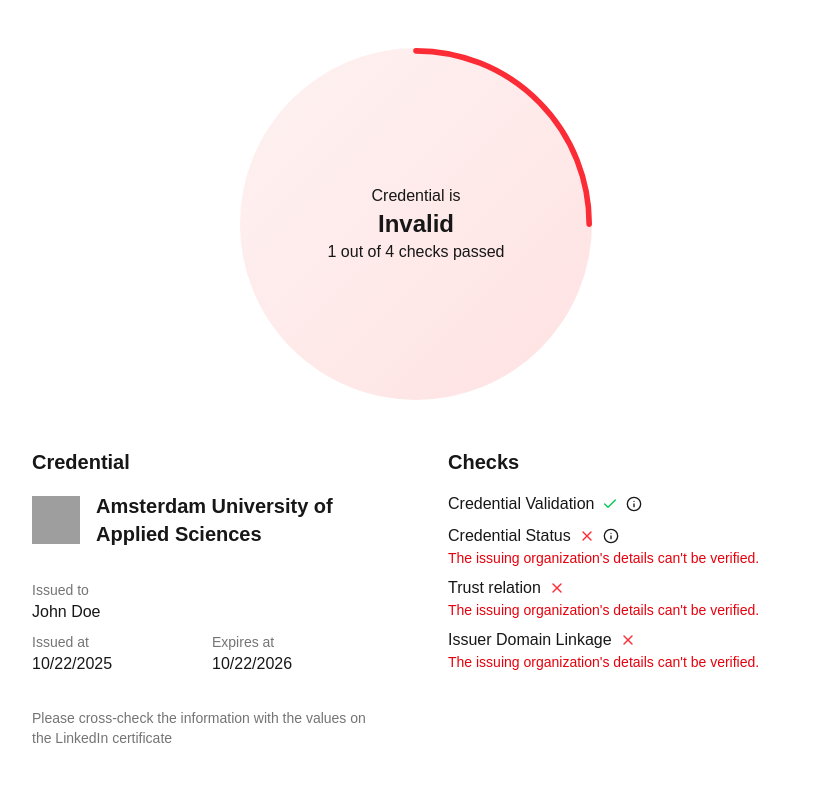
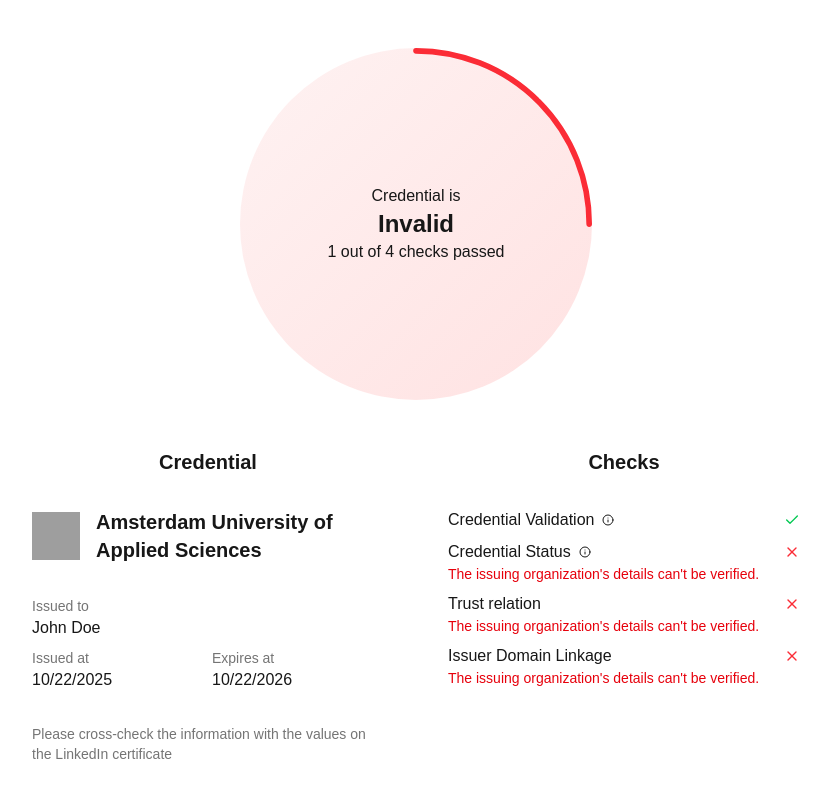
Before and after one commit to Yummygum/iot-identity-app, a Next.js app: page /verify in a window 1280 px wide. Shown: the top 798 px of the page, without its empty margins (224-1053 px from the left). Built offline with nearby package versions, Linux system fonts and the light colour scheme; grey boxes are pictures that could not be loaded.

Commit message:
feat(VerificationPage): Improve error handling for Zod validation errors

```diff
--- a/src/components/molecules/VerificationCheck/VerificationCheck.tsx
+++ b/src/components/molecules/VerificationCheck/VerificationCheck.tsx
@@ -25,19 +25,22 @@
 
   return (
     <div>
-      <div className="flex items-center gap-2">
-        <p className="font-medium">{check.name}</p>
+      <div className="flex items-center justify-between gap-2">
+        <div className="flex gap-2">
+          <p className="font-medium">{check.name}</p>
+          {check.description && (
+            <button aria-label="More info" onClick={openPopup}>
+              <Info className="mr-0 ml-auto" height={12} width={12} />
+            </button>
+          )}
+        </div>
         {check.status === 'passed' ? (
           <Check className="text-green-500" height={16} width={16} />
         ) : (
           <X className="text-red-500" height={16} width={16} />
         )}
-        {check.description && (
-          <button aria-label="More info" onClick={openPopup}>
-            <Info className="mr-0 ml-auto" height={16} width={16} />
-          </button>
-        )}
       </div>
+
       {check.status === 'failed' && (
         <p className="text-sm text-red-600">
           {check.error ?? 'Unknown status.'}
--- a/src/components/organisms/CredentialOverview/SectionCredentialOverview.tsx
+++ b/src/components/organisms/CredentialOverview/SectionCredentialOverview.tsx
@@ -16,7 +16,7 @@
 
   return (
     <section className="flex flex-col gap-4">
-      <h2 className="text-xl font-semibold">Credential</h2>
+      <h2 className="mb-4 text-xl font-semibold md:text-center">Credential</h2>
 
       {data ? (
         <>
@@ -52,7 +52,7 @@
           </p>
         </>
       ) : (
-        <p className="text-foreground/50">No credential to show</p>
+        <p className="text-foreground/60 text-center">No credential to show</p>
       )}
     </section>
   )
--- a/src/components/organisms/Popup/Popup.tsx
+++ b/src/components/organisms/Popup/Popup.tsx
@@ -16,7 +16,7 @@
         <div
           aria-labelledby={headingId}
           aria-modal="true"
-          className="bg-opacity-50 fixed inset-0 z-50 flex items-center justify-center bg-black/30"
+          className="bg-opacity-50 fixed inset-0 z-50 flex items-center justify-center bg-black/30 p-4"
           onClick={onClose}
           role="dialog"
         >
--- a/src/components/organisms/SectionVerificationChecks/SectionVerificationChecks.tsx
+++ b/src/components/organisms/SectionVerificationChecks/SectionVerificationChecks.tsx
@@ -1,16 +1,24 @@
 import VerificationCheck from '@/components/molecules/VerificationCheck/VerificationCheck'
 
 interface ISectionVerificationChecksProps {
-  checks: {
+  checks:
+    | {
         name: string
         status: 'passed' | 'failed'
         error?: string
       }[]
+    | null
+  isLoading: boolean
 }
 
 const SectionVerificationChecks = ({
-  checks
+  checks,
+  isLoading
 }: ISectionVerificationChecksProps) => {
+  if (isLoading) {
+    return null
+  }
+
   // Maps error codes to user-friendly messages
   const errorMessagesMap: Map<string, string> = new Map([
     ['INVALID_SIGNATURE', 'The signature of the credential is invalid.'],
@@ -38,20 +46,26 @@
 
   return (
     <div className="flex flex-col gap-4">
-      <h2 className="text-xl font-semibold">Checks</h2>
+      <h2 className="mb-4 text-xl font-semibold md:text-center">Checks</h2>
 
+      {checks?.length ? (
         <div className="flex flex-col gap-2">
           {checks.map((check, index) => (
             <VerificationCheck
               check={{
                 ...check,
                 description: checkDescriptionsMap.get(check.name),
-              error: check.error ? errorMessagesMap.get(check.error) : undefined
+                error: check.error
+                  ? errorMessagesMap.get(check.error)
+                  : undefined
               }}
               key={index}
             />
           ))}
         </div>
+      ) : (
+        <p className="text-foreground/60 text-center">No checks to show</p>
+      )}
     </div>
   )
 }
--- a/src/components/organisms/SectionVerificationResult/SectionVerificationResult.tsx
+++ b/src/components/organisms/SectionVerificationResult/SectionVerificationResult.tsx
@@ -6,6 +6,7 @@
 interface ISectionVerificationResultProps {
   isLoading: boolean
   data: TVerificationResult | null
+  error: string | null
 }
 
 const resultCircle = cva(
@@ -43,12 +44,25 @@
 
 const SectionVerificationResult = ({
   data,
-  isLoading
+  isLoading,
+  error
 }: ISectionVerificationResultProps) => {
   if (isLoading) {
     return (
       <section className="mx-auto w-full max-w-sm p-4">
         <div className={resultCircle({ status: 'loading' })}>Loading...</div>
+      </section>
+    )
+  }
+
+  if (error) {
+    return (
+      <section className="mx-auto w-full max-w-sm p-4">
+        <div className={resultCircle({ status: 'invalid' })}>
+          <p>Credential is</p>
+          <p className="text-2xl font-semibold">Invalid</p>
+          <p>{error}</p>
+        </div>
       </section>
     )
   }
--- a/src/components/organisms/VerificationDashboard/VerificationDashboard.tsx
+++ b/src/components/organisms/VerificationDashboard/VerificationDashboard.tsx
@@ -1,6 +1,7 @@
 'use client'
 
 import { useEffect, useState } from 'react'
+import { ZodError } from 'zod'
 
 import SectionCredentialOverview from '@/components/organisms/CredentialOverview/SectionCredentialOverview'
 import SectionVerificationChecks from '@/components/organisms/SectionVerificationChecks/SectionVerificationChecks'
@@ -12,6 +13,7 @@
 
 const VerificationDashboard = () => {
   const [isLoading, setIsLoading] = useState(true)
+  const [error, setError] = useState<string | null>(null)
   const [result, setResult] = useState<TVerificationResult | null>(null)
 
   useEffect(() => {
@@ -23,12 +25,14 @@
         const parseRes = verificationResultSchema.parse(data)
 
         setResult(parseRes)
-      } catch {
-        setResult({
-          credential: null,
-          verifier: null,
-          checks: []
-        })
+      } catch (err) {
+        if (err instanceof ZodError) {
+          setError('Error verifying credential')
+        } else if (err instanceof Error) {
+          setError(err.message)
+        } else {
+          setError('An unknown error occurred')
+        }
       }
     }
 
@@ -36,16 +40,20 @@
   }, [])
 
   useEffect(() => {
-    if (result) {
+    if (result !== null || error !== null) {
       setIsLoading(false)
     }
-  }, [result])
+  }, [result, error])
 
   return (
     <div className="mx-auto flex min-h-screen w-full max-w-3xl flex-col">
       <h1 className="sr-only">Credential Verification</h1>
 
-      <SectionVerificationResult data={result} isLoading={isLoading} />
+      <SectionVerificationResult
+        data={result}
+        error={error}
+        isLoading={isLoading}
+      />
 
       <div className="grid gap-12 py-8 md:grid-cols-2 md:gap-16">
         <SectionCredentialOverview
@@ -53,9 +61,10 @@
           isLoading={isLoading}
         />
 
-        {!isLoading && result !== null && result.checks !== null && (
-          <SectionVerificationChecks checks={result.checks} />
-        )}
+        <SectionVerificationChecks
+          checks={result?.checks ?? null}
+          isLoading={isLoading}
+        />
       </div>
     </div>
   )
```
Lines whose indentation alone changed are shown as unchanged.
